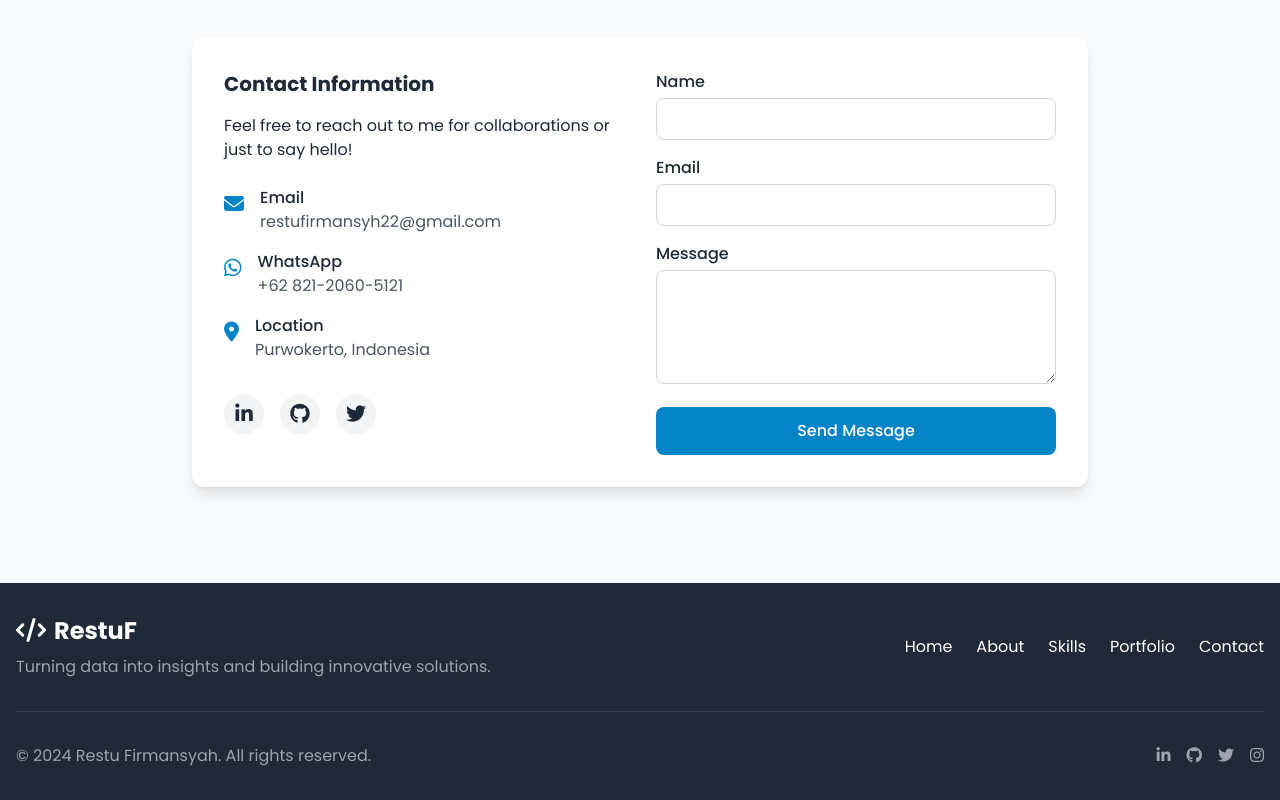
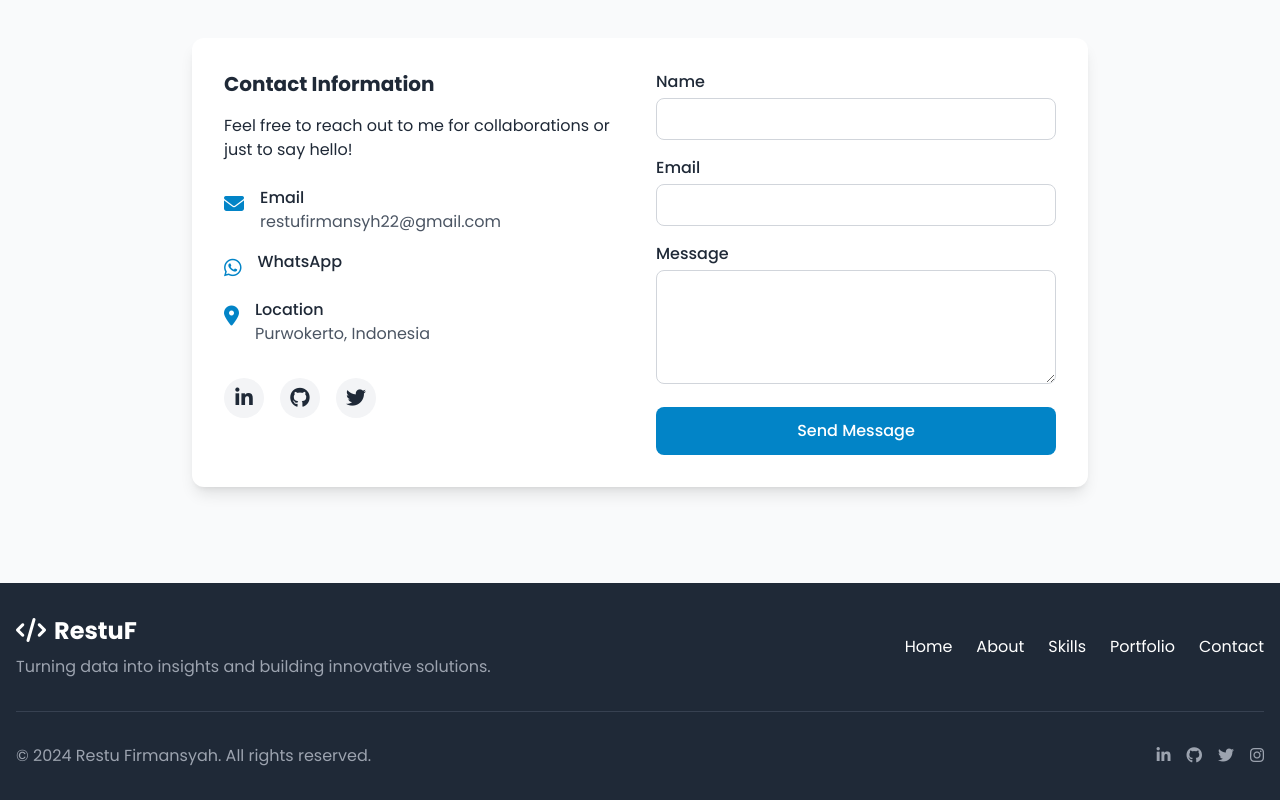
Before and after one commit to FirmanRcode/Portfolio_Restu-Firmansyah, a website: page index2.html in a window 1280 px wide. Shown: the part 5757-6557 px from the top of the page. Drawn offline with nearby package versions, Linux system fonts and the light colour scheme.

Commit message:
Update WhatsApp link in index2.html

```diff
--- a/index2.html
+++ b/index2.html
@@ -822,8 +822,8 @@
                                     </div>
                                     <div>
                                         <h4 class="font-medium">WhatsApp</h4>
-                                        <a href="https://wa.me/6282120605121" target="_blank" class="text-gray-600 dark:text-gray-300 hover:underline">
-                                            +62 821-2060-5121
+                                        <a href="https://wa.me/" target="_blank" class="text-gray-600 dark:text-gray-300 hover:underline">
+
                                         </a>
                                     </div>
                                 </div>
```
